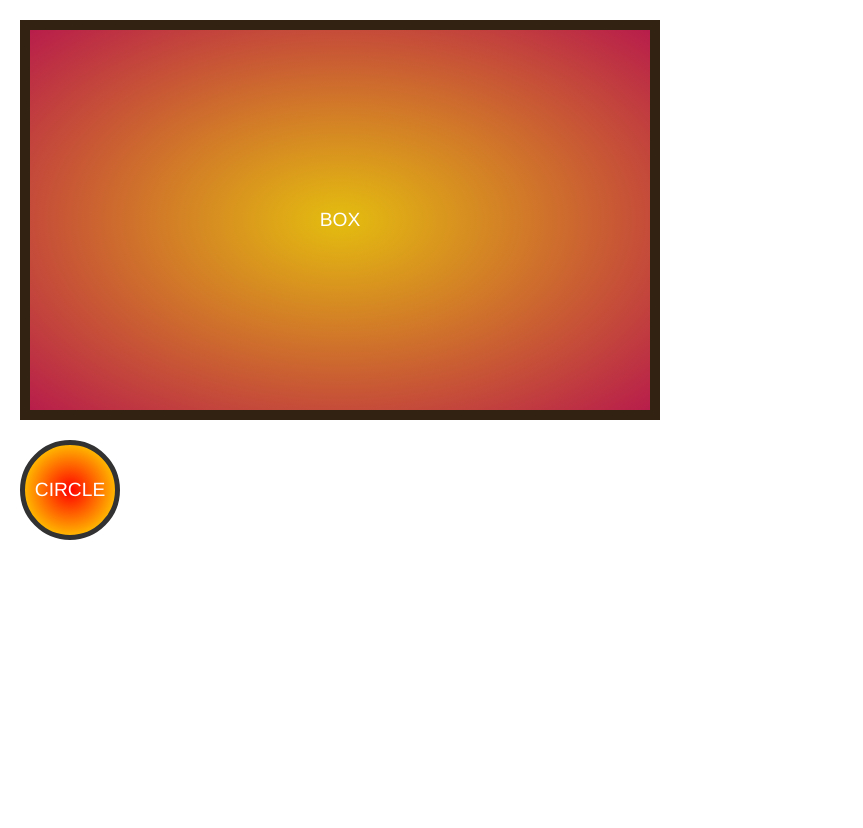
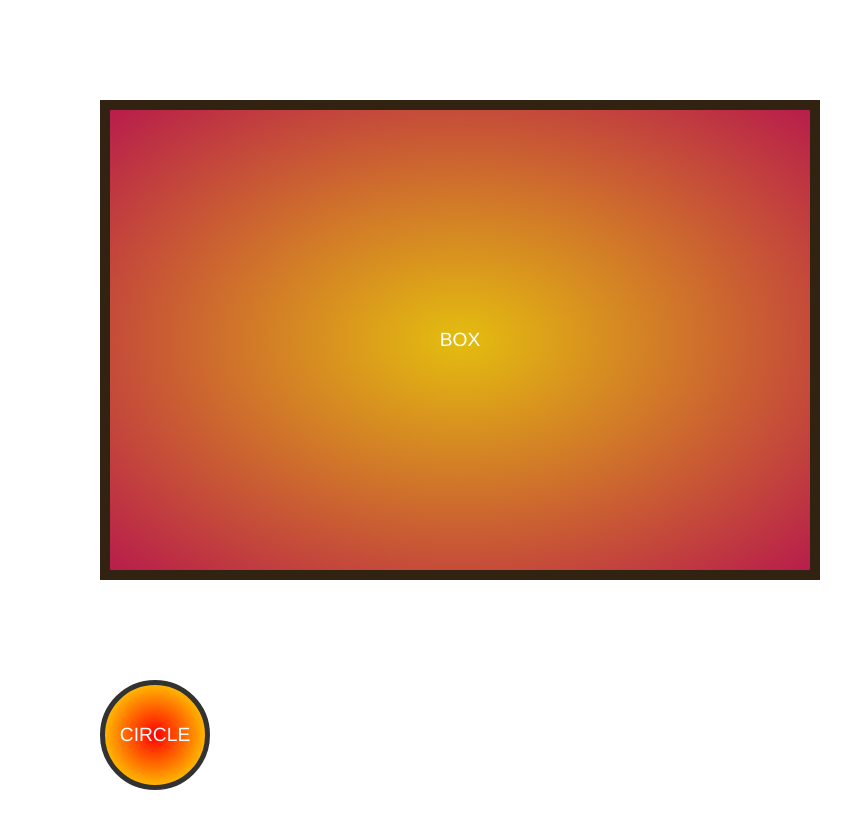
Before and after one commit to vishal-kt/CodingShuttle, a plain HTML site: page box/index.html in a window 1280 px wide. Shown: the whole page, without its empty margins (0-863 px from the left). Before the commit the page ends 800 px from the top, so only its background shows below. Drawn offline with Linux system fonts and the light colour scheme.

Commit message:
commit 2

```diff
--- a/box/style.css
+++ b/box/style.css
@@ -1,17 +1,15 @@
 *{
     margin: 0;
     padding: 0;
-    box-sizing: border-box;
+    box-sizing: content-box;
 }
 
 .box{
     width: 50vw;
     height: 50vh;
-
-
     border: 10px solid #312212;
     padding: 30px;
-    margin: 20px;
+    margin: 100px;
     background: radial-gradient(rgb(228, 189, 15), rgb(184, 29, 75));
     display: flex;
     justify-content: center;
@@ -23,9 +21,8 @@
     width: 100px;
     height: 100px;
     border: 5px solid #323232;
-    margin: 20px;
+    margin: 100px;
     background: radial-gradient(red, yellow);
-
     border-radius: 50%;
     display: flex;
     justify-content: center;
```
Also changed, not shown: TextandFontProperties/index.html (added, +20 -0 lines).
